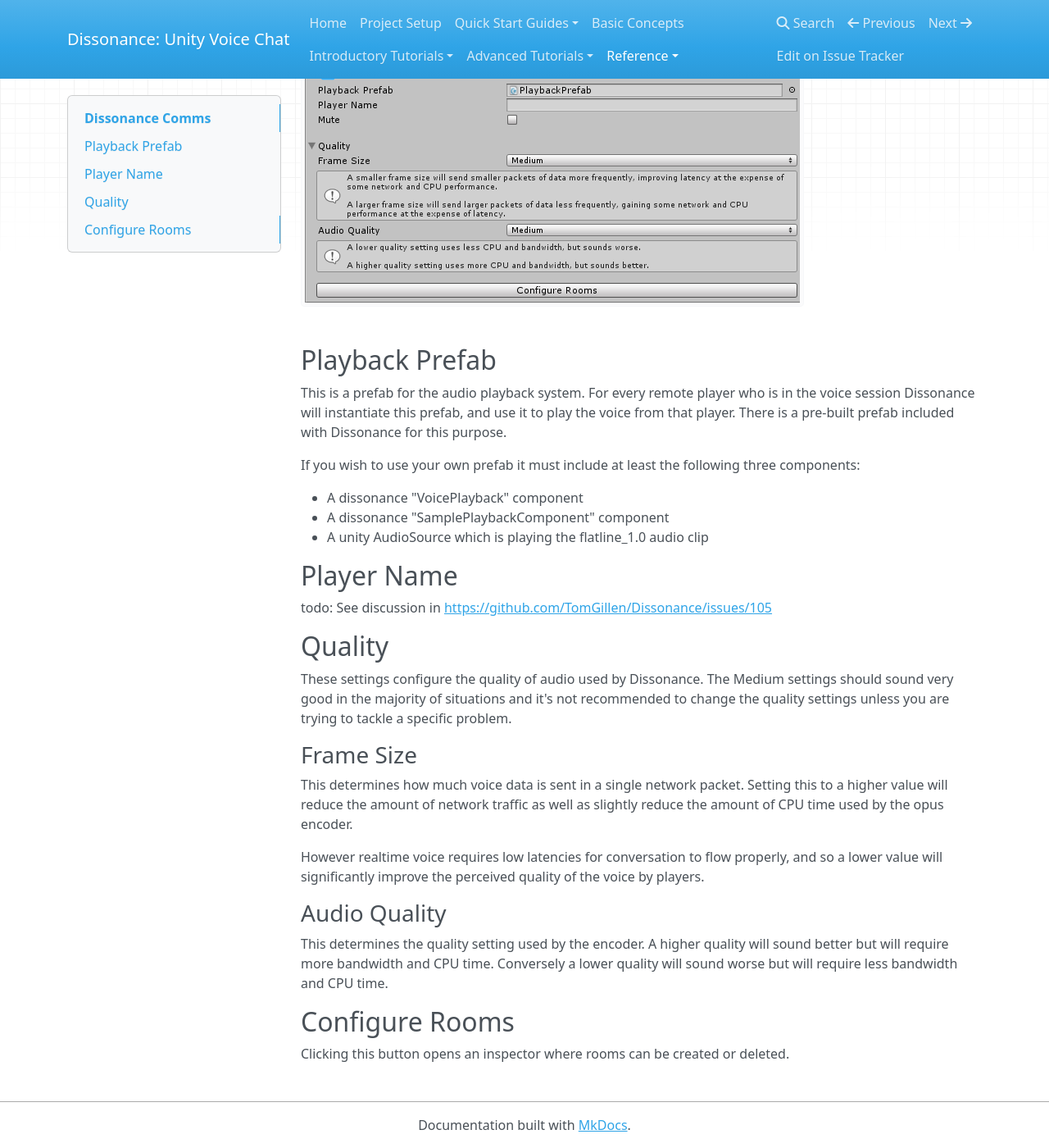
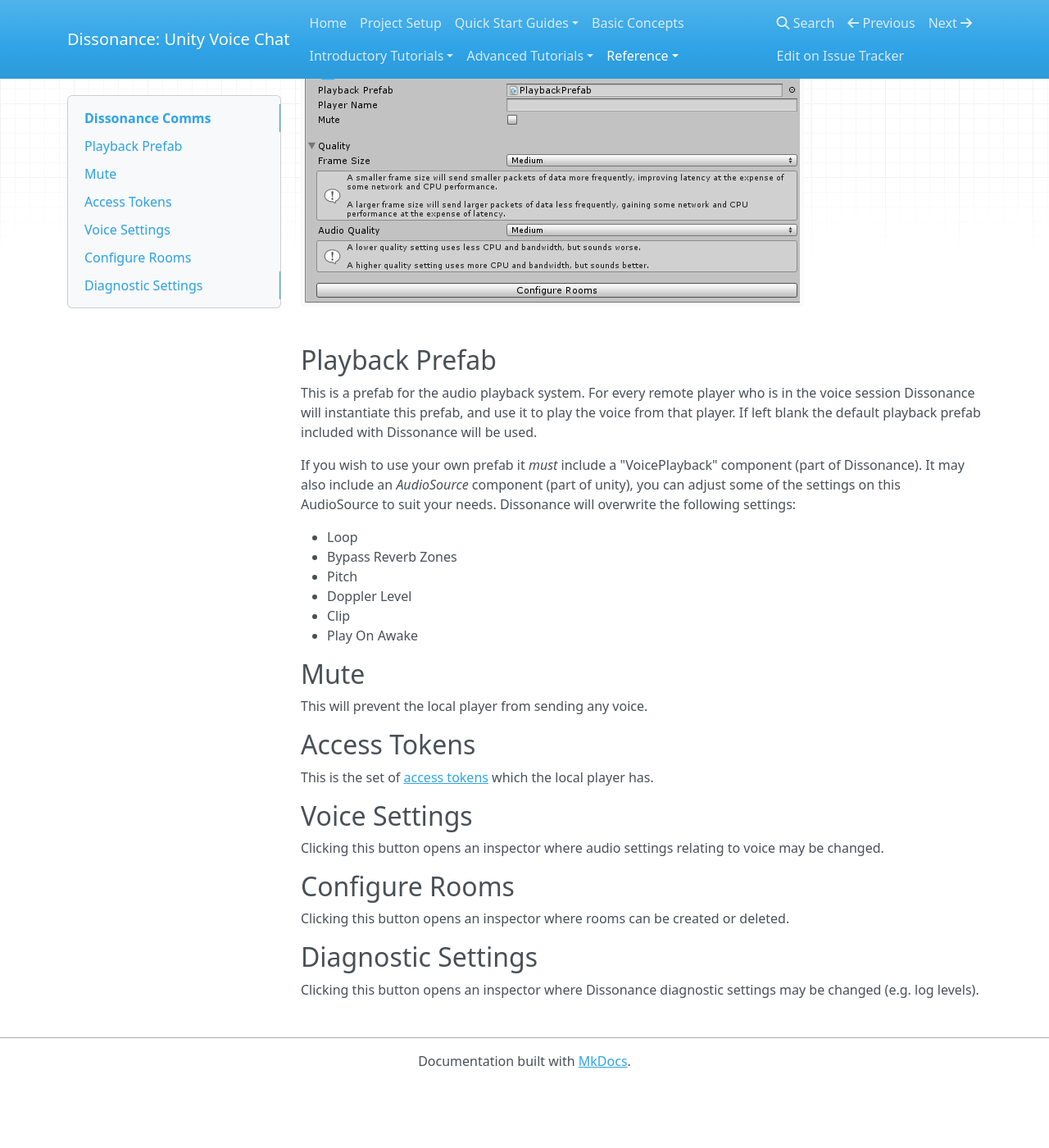
Before and after one commit to Placeholder-Software/Dissonance, an MkDocs documentation site: the page built from docs/Reference/Components/Dissonance-Comms.md, in a window 1280 px wide and 1400 px high, scrolled down 220 px. Shown: the whole window at 82% size. Built offline with MkDocs 1.6.1, drawn with Linux system fonts in a browser that asks for light colours; nearby versions of some CDN libraries; old or Windows-style settings are respelled for this version of MkDocs; after the commit the page ends 1542 px from its top, so only the background shows below that.

Commit message:
- Docs for VoiceSettings  - Rewritten Dissonance-Comms documentation
Signed-off-by: Martin Evans <martindevans@gmail.com>

```diff
--- a/docs/Reference/Components/Dissonance-Comms.md
+++ b/docs/Reference/Components/Dissonance-Comms.md
@@ -6,32 +6,33 @@
 
 ## Playback Prefab
 
-This is a prefab for the audio playback system. For every remote player who is in the voice session Dissonance will instantiate this prefab, and use it to play the voice from that player. There is a pre-built prefab included with Dissonance for this purpose.
+This is a prefab for the audio playback system. For every remote player who is in the voice session Dissonance will instantiate this prefab, and use it to play the voice from that player. If left blank the default playback prefab included with Dissonance will be used.
 
-If you wish to use your own prefab it must include at least the following three components:
+If you wish to use your own prefab it *must* include a "VoicePlayback" component (part of Dissonance). It may also include an *AudioSource* component (part of unity), you can adjust some of the settings on this AudioSource to suit your needs. Dissonance will overwrite the following settings:
 
- - A dissonance "VoicePlayback" component
- - A dissonance "SamplePlaybackComponent" component
- - A unity AudioSource which is playing the flatline_1.0 audio clip
+ - Loop
+ - Bypass Reverb Zones
+ - Pitch
+ - Doppler Level
+ - Clip
+ - Play On Awake
 
-## Player Name
+## Mute
 
-todo: See discussion in <https://github.com/TomGillen/Dissonance/issues/105>
+This will prevent the local player from sending any voice.
 
-## Quality
+## Access Tokens
 
-These settings configure the quality of audio used by Dissonance. The Medium settings should sound very good in the majority of situations and it's not recommended to change the quality settings unless you are trying to tackle a specific problem.
+This is the set of [access tokens](/Tutorials/Access-Control-Tokens.md) which the local player has.
 
-### Frame Size
+## Voice Settings
 
-This determines how much voice data is sent in a single network packet. Setting this to a higher value will reduce the amount of network traffic as well as slightly reduce the amount of CPU time used by the opus encoder.
-
-However realtime voice requires low latencies for conversation to flow properly, and so a lower value will significantly improve the perceived quality of the voice by players.
-
-### Audio Quality
-
-This determines the quality setting used by the encoder. A higher quality will sound better but will require more bandwidth and CPU time. Conversely a lower quality will sound worse but will require less bandwidth and CPU time.
+Clicking this button opens an inspector where audio settings relating to voice may be changed.
 
 ## Configure Rooms
 
 Clicking this button opens an inspector where rooms can be created or deleted.
+
+## Diagnostic Settings
+
+Clicking this button opens an inspector where Dissonance diagnostic settings may be changed (e.g. log levels).
--- a/mkdocs.yml
+++ b/mkdocs.yml
@@ -35,5 +35,6 @@
         - "Dissonance Comms": "Reference/Components/Dissonance-Comms.md"
     - Audio:
         - "Voice Activation Detection": "Reference/Audio/VAD.md"
+        - "Voice Settings": "Reference/Audio/VoiceSettings.md"
     - Networking:
         - "Network Packet Format": "Reference/Networking/Packet-Format.md"
```
Also changed, not shown: docs/Reference/Audio/VoiceSettings.md (added, +45 -0 lines), docs/images/VoiceSettings_Editor.png (added).
